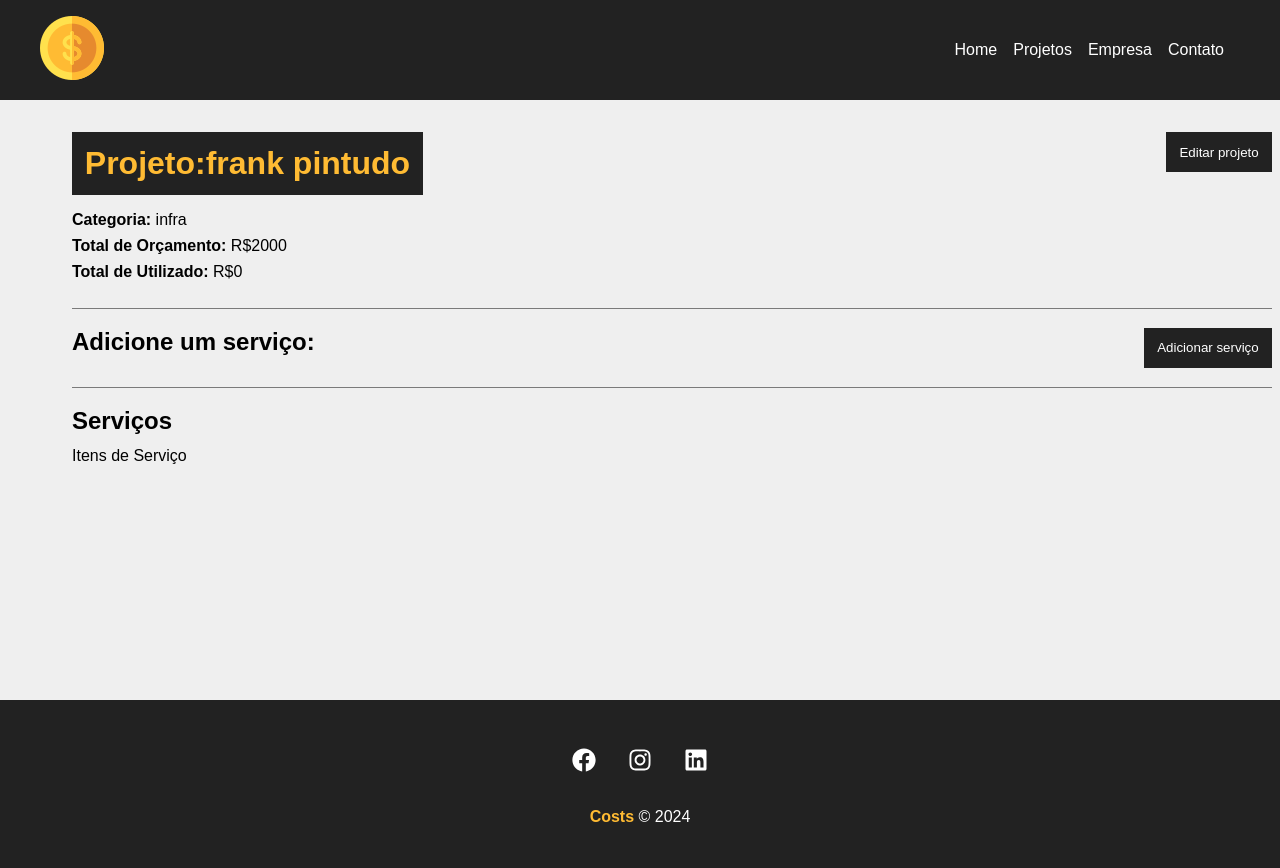
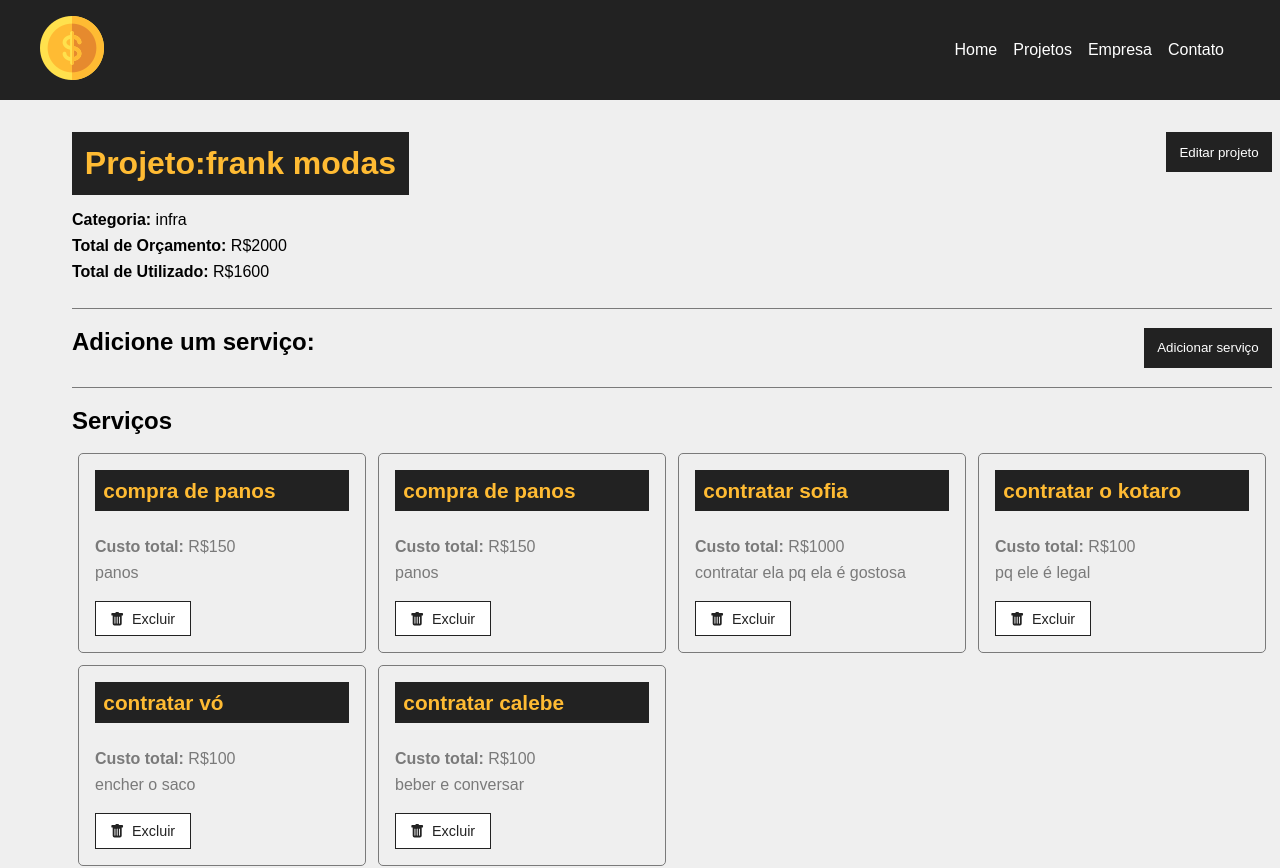
Before and after one commit to FrankFreitas/Costs, a React (Create React App) app: page /project/1735 in a window 1280 px wide. Shown: the top 868 px of the page. Built offline with nearby package versions, Linux system fonts and the light colour scheme; data requests are answered from the project's data file.

Commit message:
exibir serviços

```diff
--- a/db.json
+++ b/db.json
@@ -13,14 +13,51 @@
     },
     {
       "id": "1735",
-      "name": "frank pintudo",
+      "name": "frank modas",
       "budget": "2000",
       "category": {
         "id": "1",
         "name": "infra"
       },
-      "cost": 0,
-      "services": []
+      "cost": 1600,
+      "services": [
+        {
+          "name": "compra de panos",
+          "cost": "150",
+          "description": "panos ",
+          "id": "4a1e1395-8395-4fb5-a8ed-8a0e814339b6"
+        },
+        {
+          "name": "compra de panos",
+          "cost": "150",
+          "description": "panos ",
+          "id": "4a1e1395-8395-4fb5-a8ed-8a0e814339b6"
+        },
+        {
+          "name": "contratar sofia",
+          "cost": "1000",
+          "description": "contratar ela pq ela é gostosa",
+          "id": "dc4f7d52-6163-4b38-a2cc-e86f7d873141"
+        },
+        {
+          "name": "contratar o kotaro",
+          "cost": "100",
+          "description": "pq ele é legal",
+          "id": "b71cb990-3ed2-4498-b280-0a0491dfd053"
+        },
+        {
+          "name": "contratar vó ",
+          "cost": "100",
+          "description": "encher o saco",
+          "id": "477f1d61-837c-4315-b14a-43833523a06a"
+        },
+        {
+          "name": "contratar calebe",
+          "cost": "100",
+          "description": "beber e conversar",
+          "id": "2bed057b-967e-4c7e-8ede-674ed0898ec0"
+        }
+      ]
     }
   ],
   "categories": [
--- a/src/components/pages/Project.js
+++ b/src/components/pages/Project.js
@@ -8,12 +8,14 @@
 import ProjectForm from '../projects/ProjectForm'
 import Message from '../layout/Message'
 import ServiceForm from '../service/ServiceForm'
+import ServiceCard from '../service/ServiceCard'
 
 
 function Project() {
 
     const { id } = useParams()
     const [project, setProject] = useState([])
+    const [services, setServices] = useState([])
     const [showProjectForm, setShowProjectForm] = useState(false)
     const [showServiceForm, setShowServiceForm] = useState(false)
     const [message, setMessage] = useState('')
@@ -30,6 +32,7 @@
                 .then((resp) => resp.json())
                 .then((data) => {
                     setProject(data)
+                    setServices(data.services)
                 })
                 .catch((err) => console.log(err))
         }, 400)
@@ -89,13 +92,19 @@
                 'Content-Type': 'application/json'
             },
             body: JSON.stringify(project)
-        }).then((resp) => resp.json())
-        .then((data) => {
-            //exibir os dados
-            console.log(data)
         })
-        .catch(err => console.log(err))
+            .then((resp) => resp.json())
+            .then((data) => {
+                setServices(data.services)
+                setShowServiceForm(false)
+            })
+            .catch(err => console.log(err))
     }
+
+    function removeService() {
+
+    }
+
 
     function toggleProjectForm() {
         setShowProjectForm(!showProjectForm)
@@ -154,18 +163,26 @@
                         </div>
                         <h2>Serviços</h2>
                         <Container customClass='start'>
-                            <p>Itens de Serviço</p>
+                            {services.length > 0 && services.map((service) => (
+                                <ServiceCard
+                                    id={service.id}
+                                    name={service.name}
+                                    cost={service.cost}
+                                    description={service.description}
+                                    key={service.id}
+                                    handleRemove={removeService}
+                                />
+                            ))
+
+                            }
+                            {services.length === 0 && <p>Não há serviços cadastrados.</p>}
                         </Container>
                     </Container>
                 </div>
-
             ) : (
                 <Loading />
             )}
-        </>)
-
-
-
-
+        </>
+    )
 }
 export default Project
--- a/src/components/pages/Projects.js
+++ b/src/components/pages/Projects.js
@@ -73,7 +73,6 @@
                     ))}
                 {!removeLoading && <Loading />}
                 {removeLoading && projects.length === 0 && (
-
                     <p>Não há projetos cadastrados!</p>
                 )}
             </Container>
--- /dev/null
+++ b/src/components/service/ServiceCard.js
@@ -0,0 +1,27 @@
+import { BsFillTrashFill } from 'react-icons/bs'
+import styles from '../projects/ProjectCard.module.css'
+
+function ServiceCard({ id, name, cost, description, handleRemove }) {
+
+const remove = (e) => {
+
+}
+
+
+    return (
+        <div className={styles.project_card}>
+            <h4>{name}</h4>
+            <p>
+                <span>Custo total:</span> R${cost}
+            </p>
+            <p>{description}</p>
+            <div className={styles.project_card_actions}>
+                <button onClick={remove}>
+                    <BsFillTrashFill/>
+                    Excluir
+                </button>
+            </div>
+        </div>
+    )
+}
+export default ServiceCard
```
